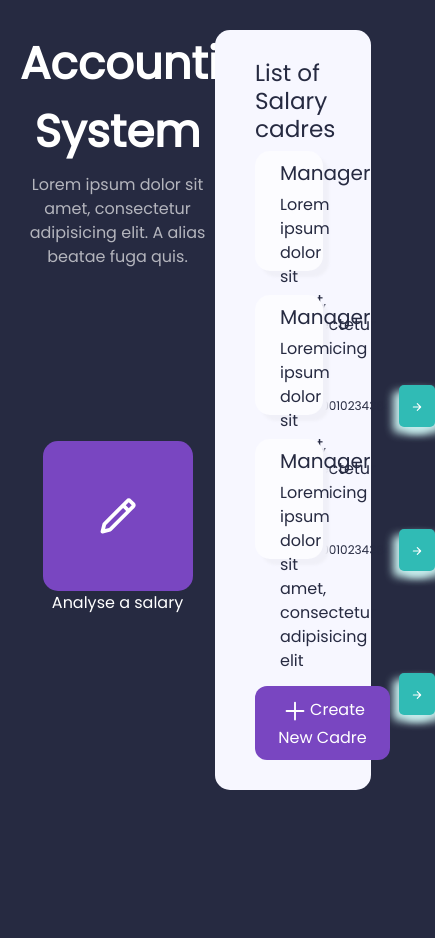
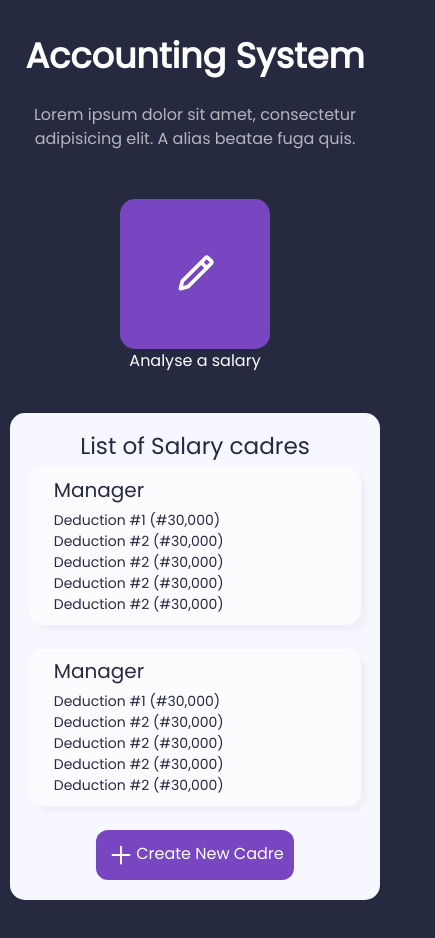
Before and after one commit to greatertomi/simple-accounting-web, a React (Create React App) app: page / in a window 390 px wide. Shown: the whole page, 435 px wide, since content can reach past the window. Before the commit the page ends 844 px from the top, so only its background shows below. Built offline with nearby package versions, Linux system fonts and the light colour scheme.

Commit message:
Made the design more mobile responsive

```diff
--- a/package.json
+++ b/package.json
@@ -43,5 +43,8 @@
       "last 1 firefox version",
       "last 1 safari version"
     ]
+  },
+  "devDependencies": {
+    "prettier": "^2.3.1"
   }
 }
--- a/src/App.scss
+++ b/src/App.scss
@@ -1,4 +1,5 @@
 @import url('https://fonts.googleapis.com/css2?family=Poppins&display=swap');
+$breakpoint-tablet: 768px;
 
 body {
   font-family: 'Poppins', sans-serif;
@@ -9,37 +10,45 @@ body {
   display: flex;
   justify-content: space-between;
   padding: 30px 20px;
+  @media only screen and (max-width: $breakpoint-tablet) {
+    flex-direction: column;
+    padding: 30px 0;
+  }
 }
 
 .cadreListDiv {
-  height: 90vh;
-  width: 40vw;
   background: #f7f7ff;
   color: #262a41;
   padding: 30px 40px;
   border-radius: 15px;
   display: flex;
   flex-direction: column;
-  .footer {
-    display: flex;
-    justify-content: space-between;
+  overflow: auto;
+  @media only screen and (min-width: $breakpoint-tablet) {
+    height: 90vh;
+    width: 40vw;
+  }
+  @media only screen and (max-width: $breakpoint-tablet) {
+    margin: 40px 10px 10px;
+    padding: 20px 10px;
+    align-items: center;
   }
 }
 
 .cadreDiv {
   padding: 10px 25px;
   background: #fcfcff;
-  height: 120px;
+  max-height: 100%;
   width: 90%;
   border-radius: 15px;
   box-shadow: 6px 6px 3px 0 rgba(240, 240, 248, 1);
   -webkit-box-shadow: 6px 6px 3px 0 rgba(240, 240, 248, 1);
   -moz-box-shadow: 6px 6px 3px 0 rgba(240, 240, 248, 1);
-  .footer {
-    display: flex;
-    justify-content: space-between;
-    align-items: center;
-    font-size: 12px;
+  .smallText {
+    font-size: 14px;
+  }
+  @media only screen and (max-width: $breakpoint-tablet) {
+    width: 95%;
   }
 }
 
@@ -70,6 +79,10 @@ body {
     background: #582D94;
     outline: none;
   }
+  @media only screen and (max-width: $breakpoint-tablet) {
+    position: relative;
+    bottom: unset;
+  }
 }
 
 .leftSide {
@@ -80,19 +93,27 @@ body {
     font-size: 45px;
     font-weight: 800;
   }
-
   .subHeading {
     color: #B4B5BD;
+  }
+  @media only screen and (max-width: $breakpoint-tablet) {
+    width: 100vw;
+    .heading {
+      font-size: 35px;
+      margin-bottom: 20px;
+    }
   }
 }
 
 .widgetDiv {
-  height: 50vh;
   width: 100%;
   display: flex;
   flex-direction: column;
   justify-content: center;
   align-items: center;
+  @media only screen and (min-width: $breakpoint-tablet) {
+    height: 50vh;
+  }
 }
 
 .widget {
@@ -130,6 +151,14 @@ body {
     height: 70vh;
     max-height: 90vh;
     width: 40%;
+    @media only screen and (max-width: $breakpoint-tablet) {
+      width: 92%;
+      align-items: start;
+      margin-top: 25px !important;
+      .row > div {
+        margin-top: 10px;
+      }
+    }
   }
 }
 
@@ -137,7 +166,9 @@ body {
   @extend .downloadBtn;
   padding: 10px 50px;
   position: relative;
-  bottom: -100%;
+  bottom: inherit;
+  width: 200px;
+  margin-top: 15px;
 }
 
 .greenButton {
@@ -153,6 +184,10 @@ body {
   &:hover {
     color: #B4B5BD;
   }
+  @media only screen and (max-width: $breakpoint-tablet) {
+    position: absolute;
+    left: 10px;
+  }
 }
 
 .analysisResult {
--- a/src/components/AnalyseSalary.js
+++ b/src/components/AnalyseSalary.js
@@ -1,13 +1,17 @@
-import React from 'react';
-import {BiArrowBack} from 'react-icons/bi';
-import {useHistory} from 'react-router-dom';
+import React from "react";
+import { BiArrowBack } from "react-icons/bi";
+import { useHistory } from "react-router-dom";
 
 const AnalyseSalary = () => {
   const history = useHistory();
   return (
     <div className="newCadre">
       <h3>
-        <BiArrowBack size={40} className="backArrow" onClick={() => history.push('/')} />
+        <BiArrowBack
+          size={40}
+          className="backArrow"
+          onClick={() => history.push("/")}
+        />
         Analyse Salary
       </h3>
       <div className="pageForm mt-2">
@@ -36,12 +40,10 @@ const AnalyseSalary = () => {
             <div>Deduction #2: -4000</div>
             <div>Deduction #3: -4000</div>
           </div>
-          <div className="gross mt-3">
-            Gross Salary: $20,000
-          </div>
-          <div className="text-end">
-            <button className="greenButton">Close</button>
-          </div>
+          <div className="gross mt-3">Gross Salary: $20,000</div>
+        </div>
+        <div className="mt-3">
+          <button className="greenButton">Analyse</button>
         </div>
       </div>
     </div>
--- a/src/components/Cadre.js
+++ b/src/components/Cadre.js
@@ -1,24 +1,14 @@
-import React from 'react';
-import {IoArrowForward} from 'react-icons/io5';
+import React from "react";
 
 const Cadre = () => {
   return (
     <div className="cadreDiv mb-4">
       <h5 className="font-weight-bolder">Manager</h5>
-      <div className="font-italic">Lorem ipsum dolor sit amet, consectetur adipisicing elit </div>
-      <div className="footer">
-        <div className="d-flex mr-4">
-          <span>&#8358;50,000</span>
-        </div>
-        <div className="d-flex mr-4">
-          <span>0102343849</span>
-        </div>
-        <div>
-          <button className="arrowBtn">
-            <IoArrowForward color="white" />
-          </button>
-        </div>
-      </div>
+      <div className="smallText">Deduction #1 (#30,000)</div>
+      <div className="smallText">Deduction #2 (#30,000)</div>
+      <div className="smallText">Deduction #2 (#30,000)</div>
+      <div className="smallText">Deduction #2 (#30,000)</div>
+      <div className="smallText">Deduction #2 (#30,000)</div>
     </div>
   );
 };
--- a/src/components/CadreList.js
+++ b/src/components/CadreList.js
@@ -1,8 +1,8 @@
-import React from 'react';
-import {useHistory} from 'react-router-dom';
+import React from "react";
+import { useHistory } from "react-router-dom";
 
 import Cadre from "./Cadre";
-import {IoAddOutline} from 'react-icons/io5'
+import { IoAddOutline } from "react-icons/io5";
 
 const CadreList = () => {
   const history = useHistory();
@@ -12,9 +12,11 @@ const CadreList = () => {
       <h3>List of Salary cadres</h3>
       <Cadre />
       <Cadre />
-      <Cadre />
       <div>
-        <button className="downloadBtn" onClick={() => history.push('/new-cadre')}>
+        <button
+          className="downloadBtn"
+          onClick={() => history.push("/new-cadre")}
+        >
           <IoAddOutline color="white" size={30} />
           <span className="ml-4">Create New Cadre</span>
         </button>
--- a/src/components/Landing.js
+++ b/src/components/Landing.js
@@ -1,7 +1,7 @@
-import React from 'react';
-import {BiPencil} from 'react-icons/bi';
-import CadreList from './CadreList';
-import {useHistory} from 'react-router-dom';
+import React from "react";
+import { BiPencil } from "react-icons/bi";
+import CadreList from "./CadreList";
+import { useHistory } from "react-router-dom";
 
 const Landing = () => {
   const history = useHistory();
@@ -9,15 +9,14 @@ const Landing = () => {
     <div className="landing">
       <div className="leftSide">
         <div className="text-center">
-          <div className='heading mb-2'>
-            Accounting System
-          </div>
-          <div className='subHeading mb-5'>
-            Lorem ipsum dolor sit amet, consectetur adipisicing elit. A alias beatae fuga quis.
+          <div className="heading">Accounting System</div>
+          <div className="subHeading mb-5">
+            Lorem ipsum dolor sit amet, consectetur adipisicing elit. A alias
+            beatae fuga quis.
           </div>
         </div>
         <div className="widgetDiv">
-          <button className="widget" onClick={() => history.push('/analyse')}>
+          <button className="widget" onClick={() => history.push("/analyse")}>
             <BiPencil color="white" size={45} />
           </button>
           <span>Analyse a salary</span>
--- a/src/components/NewSalaryCadre.js
+++ b/src/components/NewSalaryCadre.js
@@ -1,66 +1,122 @@
-import React, {useState} from 'react';
-import {useHistory} from 'react-router-dom';
+import React, { useState } from "react";
+import { useHistory } from "react-router-dom";
 
-import {FiXCircle} from 'react-icons/fi';
-import {BiArrowBack} from 'react-icons/bi';
+import { FiXCircle } from "react-icons/fi";
+import { BiArrowBack } from "react-icons/bi";
 
 const NewSalaryCadre = () => {
-  const [deductions, setDeductions] = useState([
-    {
-      name: 'cat',
-      amount: 5000
-    },
-    {
-      name: 'rat',
-      amount: 15000
+  const [formData, setFormData] = useState({
+    cadreName: "",
+    deductions: [
+      {
+        name: "",
+        amount: 0,
+      },
+    ],
+  });
+  const history = useHistory();
+
+  const handleAddDeduction = (e) => {
+    e.preventDefault();
+    const deductions = [...formData.deductions, { name: "", amount: 0 }];
+    setFormData({ ...formData, deductions });
+  };
+
+  const removeDeduction = (index) => {
+    const newDeductions = [...formData.deductions];
+    newDeductions.splice(index, 1);
+    setFormData({ ...formData, deductions: newDeductions });
+  };
+
+  const handleChange = (e) => {
+    const { name, value, dataset } = e.target;
+    if (["name", "amount"].includes(name)) {
+      const deductions = [...formData.deductions];
+      deductions[dataset.id][name] = value;
+      setFormData({ ...formData, deductions });
+    } else {
+      setFormData({ ...formData, [name]: value });
     }
-  ])
+  };
 
-  const handleAddDeduction = () => {
-    setDeductions([...deductions, {name: '', amount: ''}]);
-  }
+  const handleSubmit = () => {
+    console.log("submitting ->", formData);
+  };
 
-  const handleChange = () => {
-
-  }
-
-  const history = useHistory();
   return (
     <div className="newCadre">
       <h3>
-        <BiArrowBack size={40} className="backArrow" onClick={() => history.push('/')} />
+        <BiArrowBack
+          size={40}
+          className="backArrow"
+          onClick={() => history.push("/")}
+        />
         New Salary Cadre
       </h3>
       <div className="pageForm mt-2">
         <form>
           <div>
             <label htmlFor="cadreName">Cadre Name</label>
-            <input type="text" className="form-control" id="cadreName" />
+            <input
+              type="text"
+              className="form-control"
+              id="cadreName"
+              value={formData.cadreName}
+              onChange={handleChange}
+              name="cadreName"
+            />
           </div>
           <h4 className="mt-4 fst-italic">Deductions</h4>
-          {deductions.map(({name, amount}, index) => (
-            <div className="d-flex align-items-center mt-3">
+          {formData.deductions.map(({ name, amount }, index) => (
+            <div
+              className="d-flex align-items-center mt-3"
+              key={`input${index}`}
+            >
               <div className="me-2">
                 <label htmlFor="deductionName">Name</label>
-                <input type="text" className="form-control" id="deductionName" value={name}
-                  onChange={handleChange}/>
+                <input
+                  type="text"
+                  className="form-control"
+                  id="deductionName"
+                  value={name}
+                  onChange={handleChange}
+                  data-id={index}
+                  name="name"
+                />
               </div>
               <div className="me-2">
                 <label htmlFor="deductionAmount">Amount</label>
-                <input type="number" className="form-control" id="deductionAmount" value={amount}
-                  onChange={handleChange}/>
+                <input
+                  type="number"
+                  className="form-control"
+                  id="deductionAmount"
+                  value={amount}
+                  onChange={handleChange}
+                  data-id={index}
+                  name="amount"
+                />
               </div>
               <div>
-                <FiXCircle size={30} className="formCancel"/>
+                <FiXCircle
+                  size={30}
+                  className="formCancel"
+                  onClick={() => removeDeduction(index)}
+                />
               </div>
             </div>
           ))}
-          <button className="btn btn-link" onClick={handleAddDeduction}>Add deduction</button>
-          <button className="purpleButton">Save</button>
+          <button className="btn btn-link" onClick={handleAddDeduction}>
+            Add deduction
+          </button>
         </form>
+
+        <button className="greenButton" onClick={handleSubmit}>
+          Save
+        </button>
       </div>
     </div>
   );
 };
+// purpleButton
 
 export default NewSalaryCadre;
```
Also changed, not shown: 1 other file (tests, documents, lock files or other folders).
